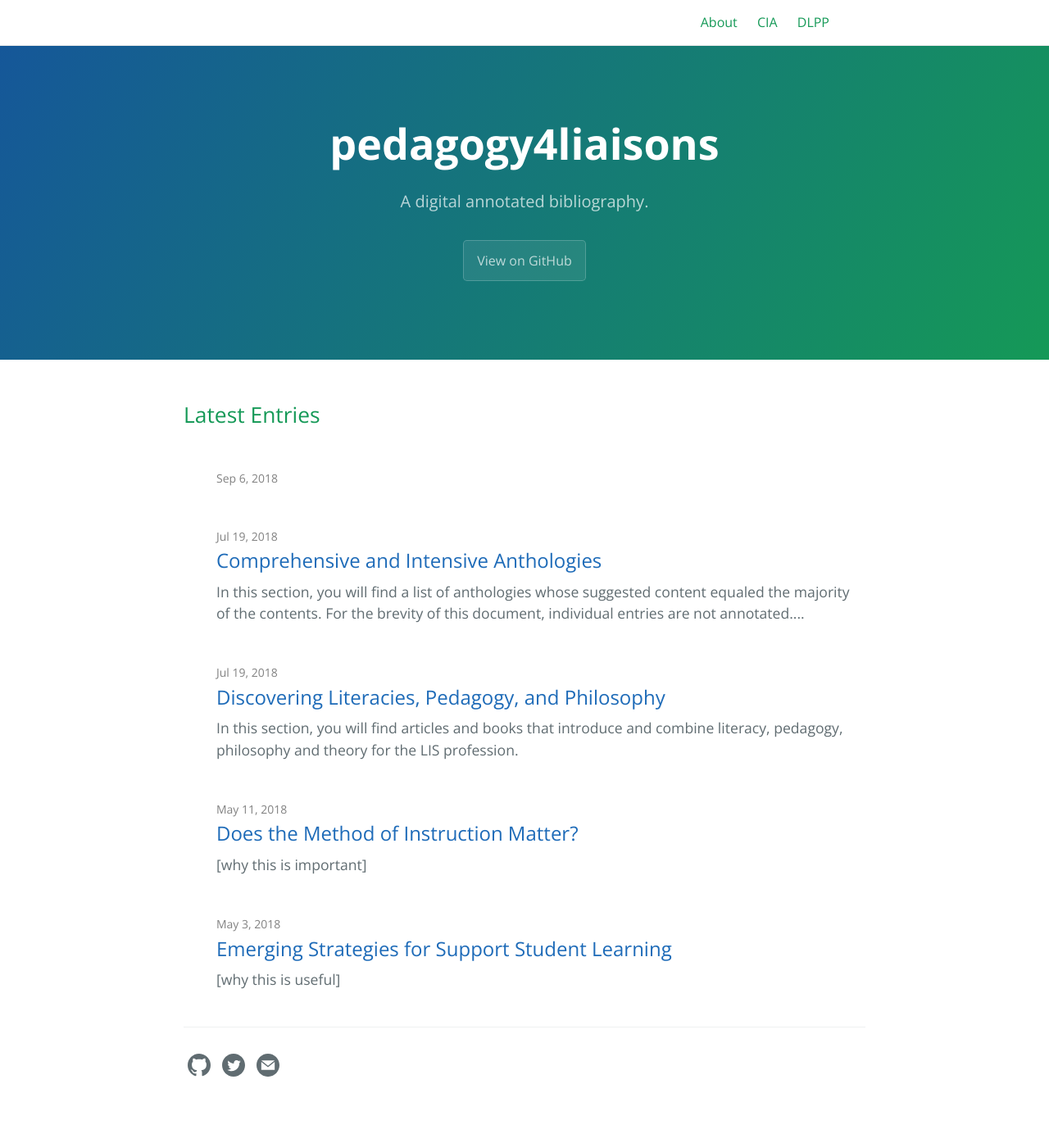
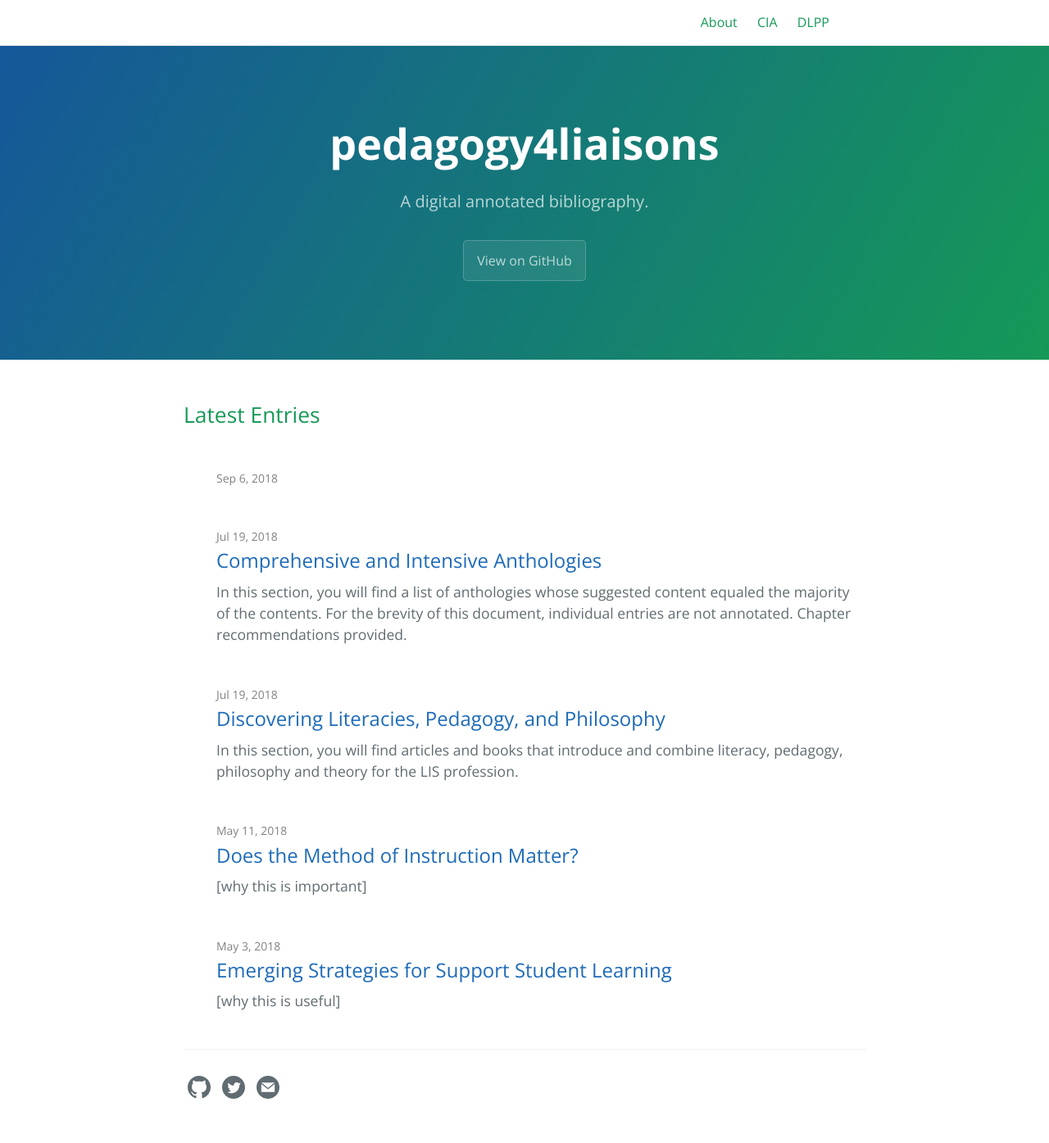
Before and after one commit to pandrews/pedagogy4liaisons, a Jekyll site: the page built from index.md, in a window 1280 px wide. Shown: the whole page at 82% size. Built offline with Jekyll 4.4.1, drawn with Linux system fonts in a browser that asks for light colours; before the commit the page ends 1368 px from its top, so only the background shows below that.

Commit message:
Update home.html

```diff
--- a/_layouts/home.html
+++ b/_layouts/home.html
@@ -21,7 +21,7 @@ layout: default
           <a class="post-link" href="{{ post.url | relative_url }}" title="{{ post.title }}">{{ post.title | escape }}</a>
         </h2>
 
-        <span>{{ post.excerpt | markdownify | truncatewords: 30 }}</span>
+        <span>{{ post.excerpt | markdownify | truncatewords: 250 }}</span>
 
       </li>
     {% endfor %}
```
